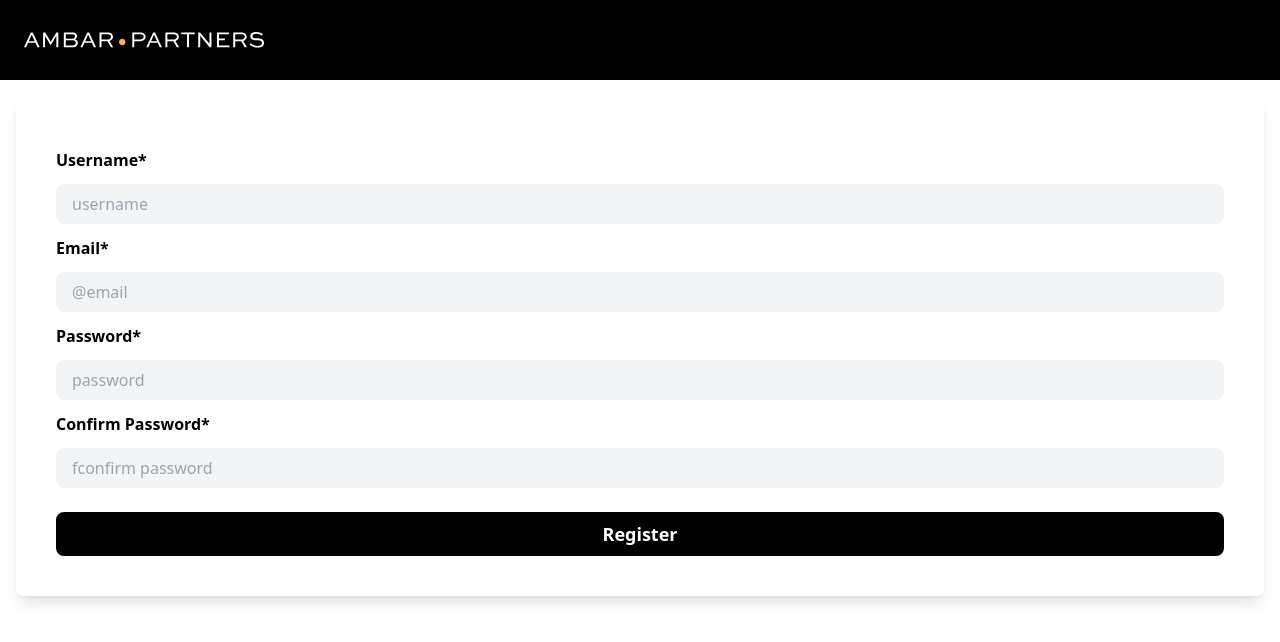
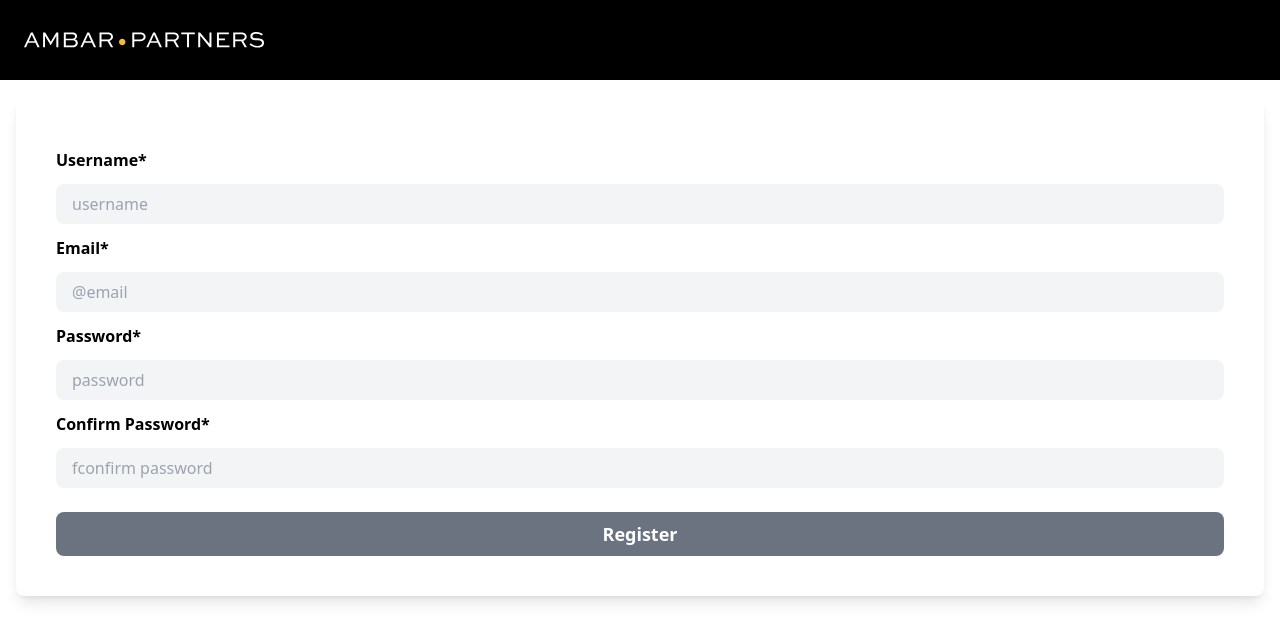
Before and after one commit to masedri/tech-interview-ambarpartners, a Vue app: page /register-form in a window 1280 px wide. Shown: the top 642 px of the page. Built offline with nearby package versions, Linux system fonts and the light colour scheme.

Commit message:
feat: add improvements validation button form

```diff
--- a/src/views/LawersDetailView.vue
+++ b/src/views/LawersDetailView.vue
@@ -3,9 +3,7 @@
   <MainLayout>
     <div class="bg-black flex flex-col rounded-3xl p-10 text-white h-full">
       <hr class="bg-white w-full" />
-      <section
-        class="xl:text-5xl md:text-4xl text-2xl font-extralight p-10 tracking-tighter leading-tight"
-      >
+      <section class="xl:text-5xl md:text-4xl text-2xl font-extralight p-10 tracking-tighter leading-tight">
         <p>First-class clients.</p>
         <p>First-class lawyers.</p>
         <div class="font-semibold flex items-center">
@@ -14,7 +12,10 @@
         </div>
       </section>
       <div class="h-full overflow-auto pr-3">
-        <TransitionGroup name="slide-fade" tag="div">
+        <TransitionGroup
+          name="slide-fade"
+          tag="div"
+        >
           <div
             v-if="isList"
             class="grid grid-rows-1 grid-flow-col overflow-x-scroll gap-3"
@@ -28,23 +29,25 @@
             </div>
           </div>
         </TransitionGroup>
-        <TransitionGroup name="fadeCard" tag="div">
-          <div v-if="!isList">
+        <Transition name="fadeCard">
           <div
+            v-if="!isList"
             class="grid grid-cols-1 md:grid-cols-2 items-center gap-10 justify-items-center"
           >
             <CardLawerDetail :lawer-detail="lawerDetail"></CardLawerDetail>
           </div>
+        </Transition>
+      </div>
+      <Transition name="fadeCard">
         <div
+          v-if="!isList"
           class="font-nothing hover:text-secondary flex items-center gap-2 justify-center h-max-content mt-5 cursor-pointer"
           @click="isList = true"
         >
           <Down class="transform rotate-90"></Down>
           Back to List of Lawers
         </div>
-          </div>
-        </TransitionGroup>
-      </div>
+      </Transition>
     </div>
   </MainLayout>
 </template>
--- a/src/views/RegisterFormView.vue
+++ b/src/views/RegisterFormView.vue
@@ -48,8 +48,8 @@
         :validation="isPasswordMatch"
       />
       <button
-        class="bg-primary w-full mt-6 rounded-lg px-4 py-2 text-lg text-white font-semibold font-sans"
-        :class="{ 'bg-gray-500': !isValidForm }"
+        class="w-full mt-6 rounded-lg px-4 py-2 text-lg text-white font-semibold font-sans"
+        :class="[!isValidForm ? 'bg-gray-500' : 'bg-primary']"
         :disabled="!isValidForm"
         type="submit"
       >
```
Lines whose indentation alone changed are shown as unchanged.
